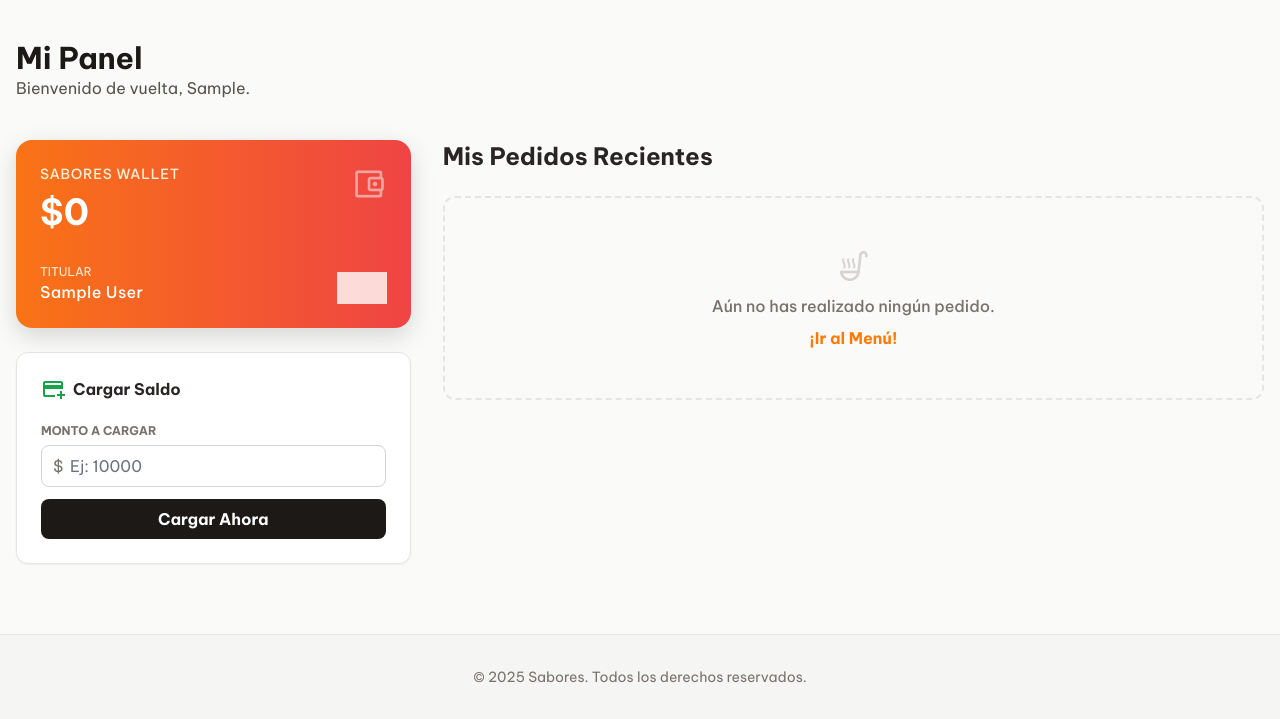
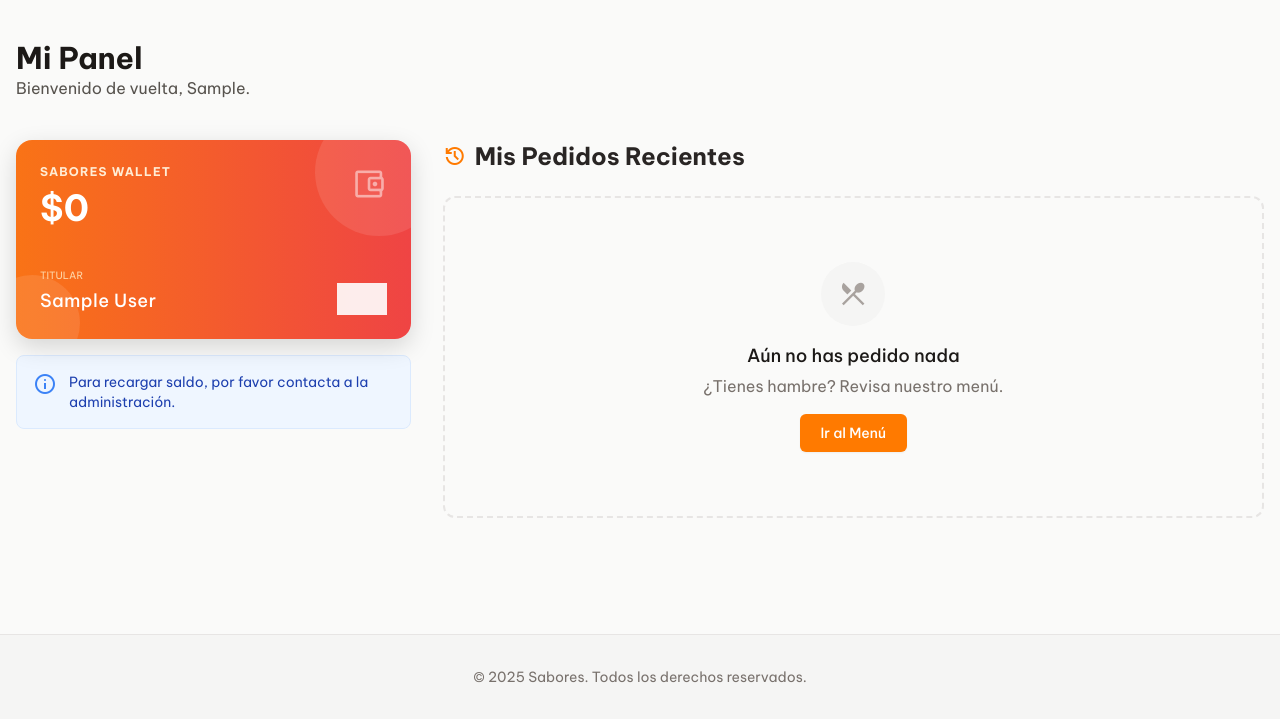
Before and after one commit to MateriaPrime/sabores, a Django app: page /mi-cuenta/ in a window 1280 px wide. Shown: the part 81-800 px from the top of the page. Run offline with Django 5.2, Linux system fonts and the light colour scheme; the visitor is signed in with stand-in values (Sample User, id 1); data that the repository does not hold is empty; some libraries are stand-ins or nearby versions.

Commit message:
nuevos cambios para la cartera y crud en el cliente

```diff
--- a/pedidos/templates/pedidos/dash_cliente.html
+++ b/pedidos/templates/pedidos/dash_cliente.html
@@ -12,99 +12,100 @@
     </div>
   </div>
 
+  {% if messages %}
+    <div class="mb-8">
+      {% for message in messages %}
+        <div class="p-4 rounded-lg text-sm font-medium border-l-4 shadow-sm
+          {% if message.tags == 'success' %} bg-green-50 text-green-800 border-green-500
+          {% else %} bg-red-50 text-red-800 border-red-500 {% endif %}">
+          {{ message }}
+        </div>
+      {% endfor %}
+    </div>
+  {% endif %}
+
   <div class="grid grid-cols-1 lg:grid-cols-3 gap-8">
 
     <div class="lg:col-span-1">
 
-      {% if messages %}
-        <div class="mb-4">
-          {% for message in messages %}
-            <div class="p-3 rounded-lg text-sm font-medium
-              {% if message.tags == 'success' %} bg-green-100 text-green-800
-              {% else %} bg-red-100 text-red-800 {% endif %}">
-              {{ message }}
-            </div>
-          {% endfor %}
-        </div>
-      {% endif %}
+      <div class="bg-gradient-to-r from-orange-500 to-red-500 rounded-2xl p-6 text-white shadow-lg transform hover:scale-105 transition-transform duration-300 relative overflow-hidden">
 
-      <div class="bg-gradient-to-r from-orange-500 to-red-500 rounded-2xl p-6 text-white shadow-lg mb-6 transform hover:scale-105 transition-transform duration-300">
-        <div class="flex justify-between items-start">
+        <div class="absolute top-0 right-0 -mr-8 -mt-8 w-32 h-32 rounded-full bg-white opacity-10"></div>
+        <div class="absolute bottom-0 left-0 -ml-8 -mb-8 w-24 h-24 rounded-full bg-white opacity-10"></div>
+
+        <div class="flex justify-between items-start relative z-10">
           <div>
-            <p class="text-orange-100 text-sm font-medium uppercase tracking-wider">Sabores Wallet</p>
+            <p class="text-orange-100 text-xs font-bold uppercase tracking-widest">Sabores Wallet</p>
             <h2 class="text-4xl font-bold mt-2">${{ request.user.perfil.saldo|intcomma }}</h2>
           </div>
           <span class="material-symbols-outlined text-4xl opacity-50">account_balance_wallet</span>
         </div>
-        <div class="mt-8 flex justify-between items-end">
+
+        <div class="mt-10 flex justify-between items-end relative z-10">
           <div>
-            <p class="text-xs text-orange-100 uppercase">Titular</p>
-            <p class="font-medium tracking-wide">{{ request.user.first_name }} {{ request.user.last_name }}</p>
+            <p class="text-[10px] text-orange-200 uppercase mb-1">Titular</p>
+            <p class="font-medium tracking-wide text-lg">{{ request.user.first_name }} {{ request.user.last_name }}</p>
           </div>
-          <img src="{% static 'pedidos/img/logo.png' %}" class="h-8 opacity-80 filter brightness-0 invert" alt="Logo">
+          <img src="{% static 'pedidos/img/logo.png' %}" class="h-8 opacity-90 filter brightness-0 invert" alt="Logo">
         </div>
       </div>
 
-      <div class="bg-white p-6 rounded-xl shadow-sm border border-stone-200">
-        <h3 class="font-bold text-stone-800 mb-4 flex items-center gap-2">
-          <span class="material-symbols-outlined text-green-600">add_card</span>
-          Cargar Saldo
-        </h3>
+      <div class="mt-4 p-4 bg-blue-50 rounded-lg border border-blue-100 text-sm text-blue-800 flex gap-3">
+        <span class="material-symbols-outlined text-blue-500">info</span>
+        <p>Para recargar saldo, por favor contacta a la administración.</p>
+      </div>
 
-        <form action="{% url 'pedidos:cargar_saldo' %}" method="POST" class="space-y-3" id="form-carga">
-          {% csrf_token %}
-          <div>
-            <label class="text-xs text-stone-500 font-bold uppercase">Monto a cargar</label>
-            <div class="relative mt-1">
-              <span class="absolute inset-y-0 left-0 pl-3 flex items-center text-stone-500">$</span>
-              <input type="number" name="monto" id="input-monto" required min="1000" step="1000" placeholder="Ej: 10000"
-                     class="pl-7 w-full border-stone-300 rounded-lg focus:ring-orange-500 focus:border-orange-500">
-            </div>
-          </div>
-
-          <button type="button" onclick="abrirModalCarga()" class="w-full bg-stone-900 text-white py-2 rounded-lg font-bold hover:bg-stone-800 transition">
-            Cargar Ahora
-          </button>
-        </form>
-      </div>
     </div>
 
     <div class="lg:col-span-2">
-      <h2 class="text-2xl font-bold text-stone-800 mb-6">Mis Pedidos Recientes</h2>
+      <h2 class="text-2xl font-bold text-stone-800 mb-6 flex items-center gap-2">
+        <span class="material-symbols-outlined text-orange-500">history</span>
+        Mis Pedidos Recientes
+      </h2>
 
       {% if pedidos %}
         <div class="space-y-4">
           {% for pedido in pedidos %}
-            <div class="bg-white p-5 rounded-xl border border-stone-200 shadow-sm flex flex-col sm:flex-row justify-between items-center gap-4">
+            <div class="bg-white p-5 rounded-xl border border-stone-200 shadow-sm hover:shadow-md transition-shadow flex flex-col sm:flex-row justify-between items-center gap-4">
+
               <div>
                 <div class="flex items-center gap-3">
                   <span class="text-lg font-bold text-stone-900">Pedido #{{ pedido.id }}</span>
+
                   {% if pedido.estado == 'PREP' %}
-                    <span class="bg-blue-100 text-blue-800 text-xs font-bold px-2.5 py-0.5 rounded">Preparando</span>
+                    <span class="bg-blue-100 text-blue-800 text-xs font-bold px-2.5 py-0.5 rounded border border-blue-200">Preparando</span>
                   {% elif pedido.estado == 'CAM' %}
-                    <span class="bg-yellow-100 text-yellow-800 text-xs font-bold px-2.5 py-0.5 rounded">En Camino</span>
+                    <span class="bg-yellow-100 text-yellow-800 text-xs font-bold px-2.5 py-0.5 rounded border border-yellow-200">En Camino</span>
                   {% else %}
-                    <span class="bg-green-100 text-green-800 text-xs font-bold px-2.5 py-0.5 rounded">Entregado</span>
+                    <span class="bg-green-100 text-green-800 text-xs font-bold px-2.5 py-0.5 rounded border border-green-200">Entregado</span>
                   {% endif %}
                 </div>
-                <p class="text-stone-500 text-sm mt-1">{{ pedido.creado|naturaltime }}</p>
-                <p class="text-stone-600 text-sm mt-2">
-                  {{ pedido.items.count }} platos • <strong>${{ pedido.total|intcomma }}</strong>
+                <p class="text-stone-500 text-sm mt-1 flex items-center gap-1">
+                  <span class="material-symbols-outlined text-xs">schedule</span>
+                  {{ pedido.creado|naturaltime }}
+                </p>
+                <p class="text-stone-600 text-sm mt-2 font-medium">
+                  {{ pedido.items.count }} platos • <span class="text-stone-900">${{ pedido.total|intcomma }}</span>
                 </p>
               </div>
+
               <a href="{% url 'pedidos:order_detail' pedido.id %}"
-                 class="text-orange-600 font-semibold hover:text-orange-700 hover:underline text-sm">
+                 class="inline-flex items-center gap-1 text-orange-600 font-semibold hover:text-orange-700 hover:bg-orange-50 px-3 py-2 rounded-lg transition">
                 Ver Detalles
+                <span class="material-symbols-outlined text-sm">arrow_forward</span>
               </a>
             </div>
           {% endfor %}
         </div>
       {% else %}
-        <div class="text-center py-12 bg-stone-50 rounded-xl border-2 border-dashed border-stone-200">
-          <span class="material-symbols-outlined text-4xl text-stone-300 mb-2">soup_kitchen</span>
-          <p class="text-stone-500 font-medium">Aún no has realizado ningún pedido.</p>
-          <a href="{% url 'pedidos:menu' %}" class="text-orange-500 font-bold hover:underline mt-2 inline-block">
-            ¡Ir al Menú!
+        <div class="text-center py-16 bg-stone-50 rounded-xl border-2 border-dashed border-stone-200">
+          <div class="inline-flex items-center justify-center w-16 h-16 rounded-full bg-stone-100 mb-4">
+            <span class="material-symbols-outlined text-3xl text-stone-400">restaurant_menu</span>
+          </div>
+          <h3 class="text-lg font-medium text-stone-900">Aún no has pedido nada</h3>
+          <p class="text-stone-500 mt-1">¿Tienes hambre? Revisa nuestro menú.</p>
+          <a href="{% url 'pedidos:menu' %}" class="mt-4 inline-flex items-center justify-center px-5 py-2 border border-transparent text-sm font-medium rounded-md text-white bg-orange-500 hover:bg-orange-600 shadow-sm transition">
+            Ir al Menú
           </a>
         </div>
       {% endif %}
@@ -112,72 +113,4 @@
 
   </div>
 </section>
-
-<div id="modal-carga" class="hidden fixed z-50 inset-0 overflow-y-auto">
-  <div class="flex items-center justify-center min-h-screen px-4 text-center">
-    <div class="fixed inset-0 transition-opacity" aria-hidden="true">
-      <div class="absolute inset-0 bg-black opacity-50"></div>
-    </div>
-
-    <div class="inline-block bg-white rounded-lg text-left overflow-hidden shadow-xl transform transition-all sm:my-8 sm:max-w-sm sm:w-full z-10">
-      <div class="bg-white px-4 pt-5 pb-4 sm:p-6 sm:pb-4">
-        <div class="sm:flex sm:items-start">
-          <div class="mx-auto flex-shrink-0 flex items-center justify-center h-12 w-12 rounded-full bg-green-100 sm:mx-0 sm:h-10 sm:w-10">
-            <span class="material-symbols-outlined text-green-600">attach_money</span>
-          </div>
-          <div class="mt-3 text-center sm:mt-0 sm:ml-4 sm:text-left w-full">
-            <h3 class="text-lg leading-6 font-bold text-gray-900">Confirmar Recarga</h3>
-            <div class="mt-2">
-              <p class="text-sm text-gray-600">
-                ¿Estás seguro de que quieres cargar
-                <strong class="text-green-600 text-lg block mt-1" id="monto-visual">$0</strong>
-                a tu billetera Sabores?
-              </p>
-            </div>
-          </div>
-        </div>
-      </div>
-      <div class="bg-gray-50 px-4 py-3 sm:px-6 sm:flex sm:flex-row-reverse">
-        <button type="button" onclick="confirmarCarga()" class="w-full inline-flex justify-center rounded-md border border-transparent shadow-sm px-4 py-2 bg-green-600 text-base font-medium text-white hover:bg-green-700 sm:ml-3 sm:w-auto sm:text-sm">
-          Sí, cargar dinero
-        </button>
-        <button type="button" onclick="cerrarModalCarga()" class="mt-3 w-full inline-flex justify-center rounded-md border border-gray-300 shadow-sm px-4 py-2 bg-white text-base font-medium text-gray-700 hover:bg-gray-50 sm:mt-0 sm:ml-3 sm:w-auto sm:text-sm">
-          Cancelar
-        </button>
-      </div>
-    </div>
-  </div>
-</div>
-
-<script>
-  const modalCarga = document.getElementById('modal-carga');
-  const formCarga = document.getElementById('form-carga');
-  const inputMonto = document.getElementById('input-monto');
-  const montoVisual = document.getElementById('monto-visual');
-
-  function abrirModalCarga() {
-    const valor = inputMonto.value;
-
-    // Validación básica: Si no hay monto o es menor o igual a 0
-    if (!valor || parseInt(valor) <= 0) {
-      alert("Por favor, ingresa un monto válido.");
-      return;
-    }
-
-    // Actualizamos el texto del modal con el monto ingresado
-    montoVisual.innerText = '$' + parseInt(valor).toLocaleString('es-CL');
-
-    // Mostramos el modal
-    modalCarga.classList.remove('hidden');
-  }
-
-  function cerrarModalCarga() {
-    modalCarga.classList.add('hidden');
-  }
-
-  function confirmarCarga() {
-    formCarga.submit();
-  }
-</script>
-
 {% endblock %}
--- a/pedidos/urls.py
+++ b/pedidos/urls.py
@@ -34,5 +34,7 @@ urlpatterns = [
     path('mi-cuenta/cargar/', views_roles.cargar_saldo, name='cargar_saldo'),
     path("panel/usuarios/", admin_views.gestionar_usuarios, name="gestionar_usuarios"),
     path("panel/cambiar-password/", admin_views.cambiar_password_admin, name="cambiar_password_admin"),
+    path("panel/cartera/<int:user_id>/", admin_views.admin_ver_cartera, name="admin_ver_cartera"),
+    path("panel/usuarios/eliminar/<int:user_id>/", admin_views.admin_eliminar_usuario, name="admin_eliminar_usuario"),
 
 ]
```
Also changed, not shown: pedidos/admin_views.py (+65 -2 lines), pedidos/templates/pedidos/admin_cartera.html (added, +60 -0 lines), pedidos/templates/pedidos/gestionar_usuarios.html (+33 -11 lines), 1 other file.
